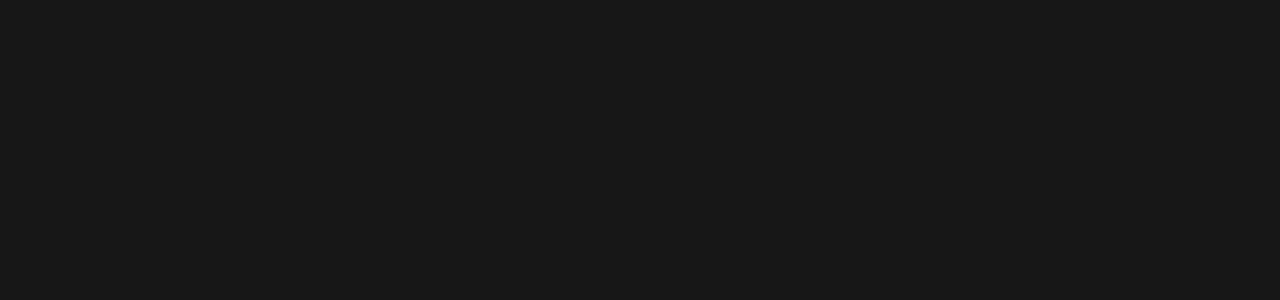
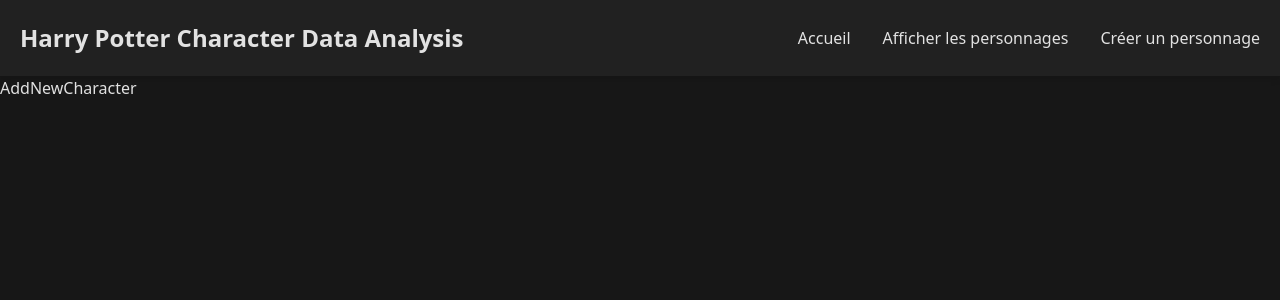
Before and after one commit to AmauryTISSOT/harry_potter_NoSql, a React (Vite) app in the folder front/: page /addNewCharacter in a window 1280 px wide. Before the commit this address had no page. Shown: the top 300 px of the page. Built offline with nearby package versions, Linux system fonts and the light colour scheme.

Commit message:
feat: add new character creation page and update navigation

```diff
--- a/front/src/App.jsx
+++ b/front/src/App.jsx
@@ -3,6 +3,7 @@
 import Layout from "./layout/Layout.jsx";
 import Home from "./pages/Home/Home";
 import ShowAllCharacters from "./pages/ShowAllCharacters/ShowAllCharacters.jsx";
+import AddNewCharacter from "./pages/AddNewCharacter/AddNewCharacter.jsx";
 
 function App() {
     return (
@@ -14,6 +15,10 @@
                         path="/showAllCharacters"
                         element={<ShowAllCharacters />}
                     />
+                    <Route
+                        path="/addNewCharacter"
+                        element={<AddNewCharacter />}
+                    />
                 </Route>
             </Routes>
         </>
--- a/front/src/components/Header/Header.jsx
+++ b/front/src/components/Header/Header.jsx
@@ -9,6 +9,7 @@
             <nav className={styles.navBar}>
                 <Link to="/">Accueil</Link>
                 <Link to="/showAllCharacters">Afficher les personnages</Link>
+                <Link to="/addNewCharacter">Créer un personnage</Link>
             </nav>
         </div>
     );
--- /dev/null
+++ b/front/src/pages/AddNewCharacter/AddNewCharacter.jsx
@@ -0,0 +1,7 @@
+import React from "react";
+
+const AddNewCharacter = () => {
+    return <div>AddNewCharacter</div>;
+};
+
+export default AddNewCharacter;
```
Also changed, not shown: front/src/pages/AddNewCharacter/AddNewCharacter.module.css (added).
